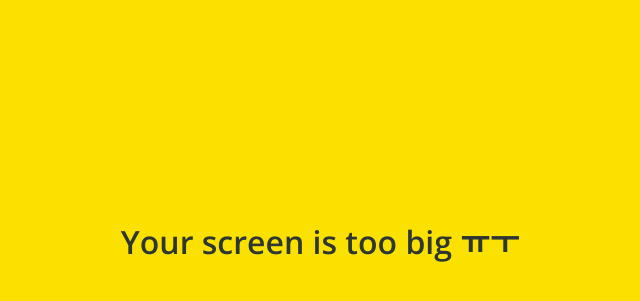
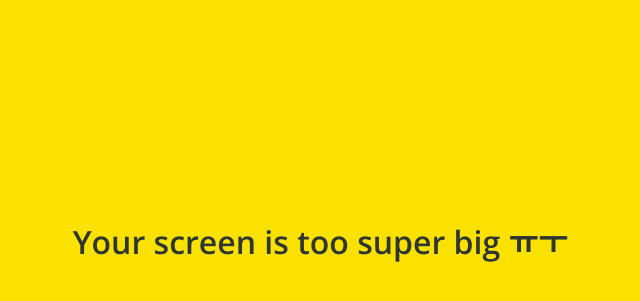
Before and after one commit to JUSTDOIT-11/kokoa-clone, a plain HTML site: page index.html in a window 1280 px wide. Shown: the part 158-459 px from the top of the page, without its empty margins (320-960 px from the left). Drawn offline with nearby package versions, Linux system fonts and the light colour scheme.

Commit message:
too -> super

```diff
--- a/index.html
+++ b/index.html
@@ -39,7 +39,7 @@
     </form>
 
     <div id="no-mobile">
-      <span>Your screen is too big ㅠㅜ</span>
+      <span>Your screen is too super big ㅠㅜ</span>
     </div>
 
     <script
```
